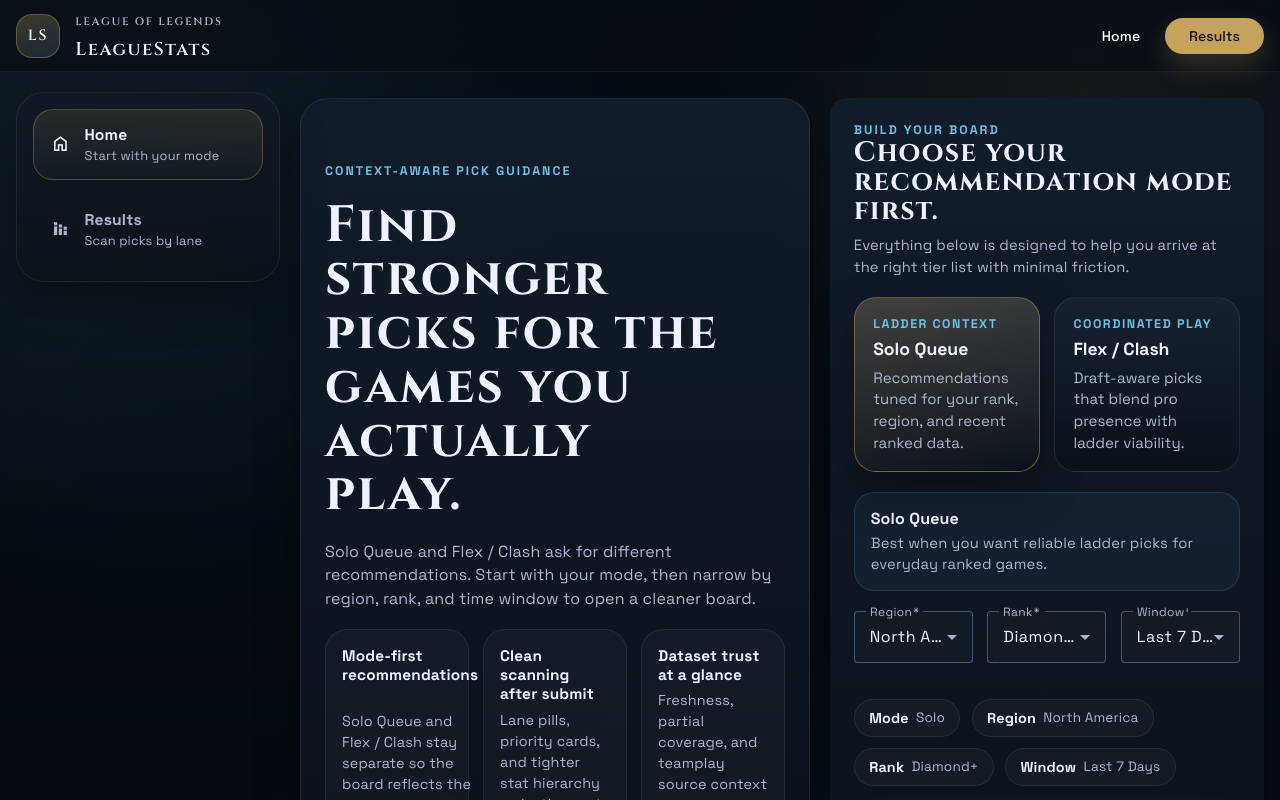
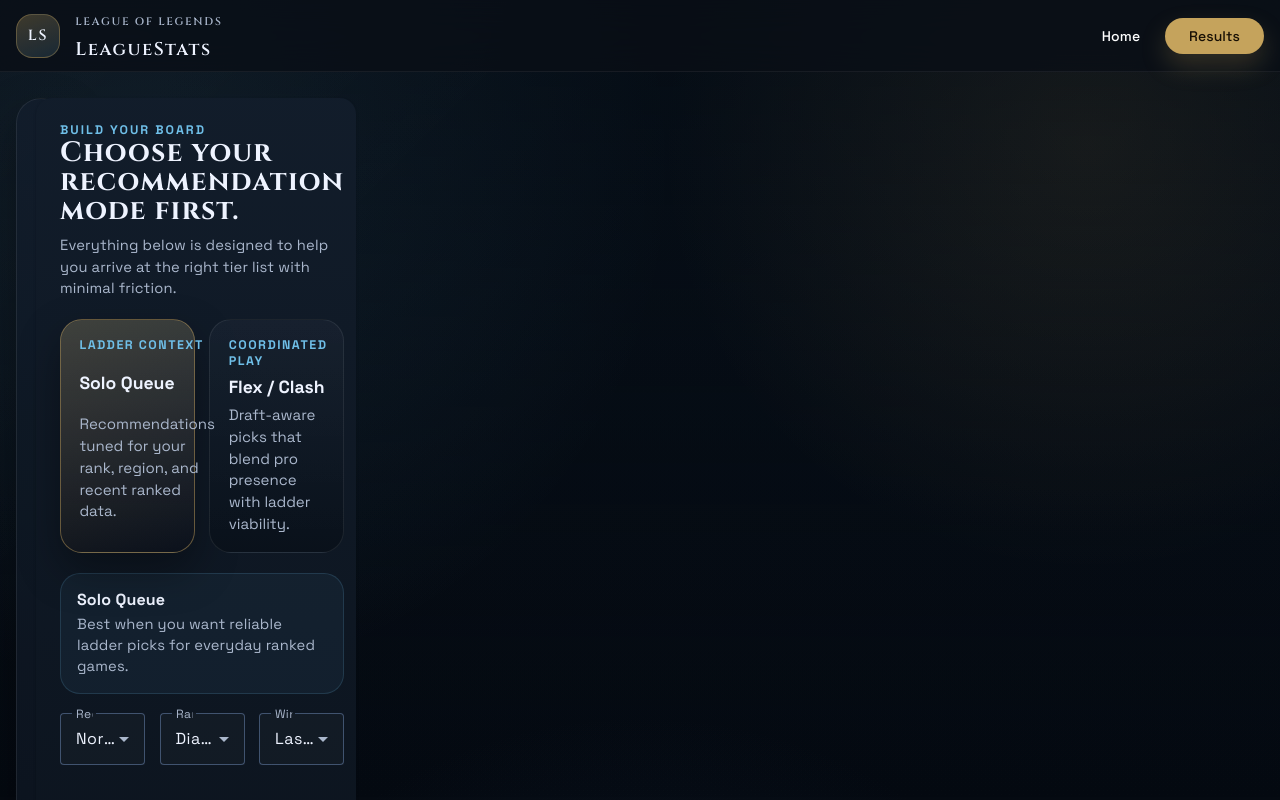
Before and after one commit to diegoaranab/leagueStats, an Angular app in the folder apps/web/: page / in a window 1280 px wide. Shown: the top 800 px of the page. Built offline with nearby package versions, Linux system fonts and the light colour scheme.

Commit message:
fix: tighten recovered responsive UI layout

```diff
--- a/apps/web/src/app/app.component.html
+++ b/apps/web/src/app/app.component.html
@@ -29,33 +29,6 @@
   </mat-toolbar>
 
   <div class="app-layout">
-    <aside class="nav-rail" aria-label="Sections">
-      <a
-        class="nav-item"
-        routerLink="/"
-        routerLinkActive="is-active"
-        [routerLinkActiveOptions]="{ exact: true }"
-      >
-        <span class="material-symbols-outlined">home</span>
-        <span class="nav-copy">
-          <strong>Home</strong>
-          <small>Start with your mode</small>
-        </span>
-      </a>
-
-      <a
-        class="nav-item"
-        routerLink="/results"
-        routerLinkActive="is-active"
-      >
-        <span class="material-symbols-outlined">stacked_bar_chart</span>
-        <span class="nav-copy">
-          <strong>Results</strong>
-          <small>Scan picks by lane</small>
-        </span>
-      </a>
-    </aside>
-
     <main class="shell">
       <router-outlet></router-outlet>
     </main>
```
